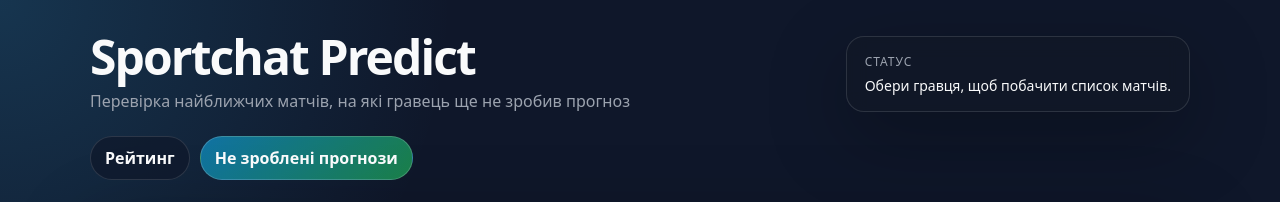
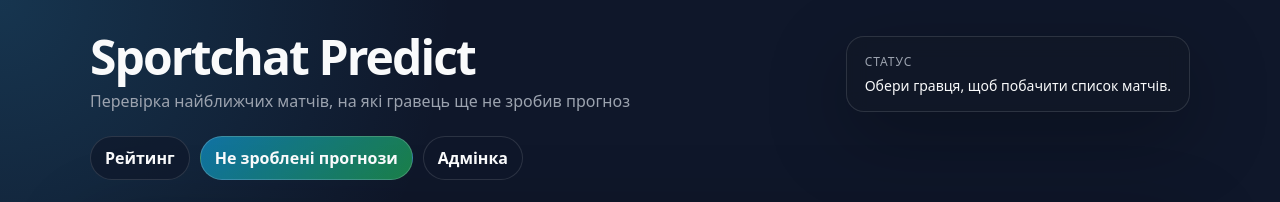
Before and after one commit to o-volynets/sporchat-standings, a website: page predictions.html in a window 1280 px wide. Shown: the top 202 px of the page. Drawn offline with Linux system fonts and the light colour scheme.

Commit message:
Update predictions.html

```diff
--- a/predictions.html
+++ b/predictions.html
@@ -260,6 +260,7 @@
     <nav class="nav" aria-label="Навігація сайту">
       <a class="nav-link" href="index.html">Рейтинг</a>
       <a class="nav-link active" href="predictions.html">Не зроблені прогнози</a>
+      <a class="nav-link" href="admin-results.html">Адмінка</a>
     </nav>
 
     <section class="form-card">
```
